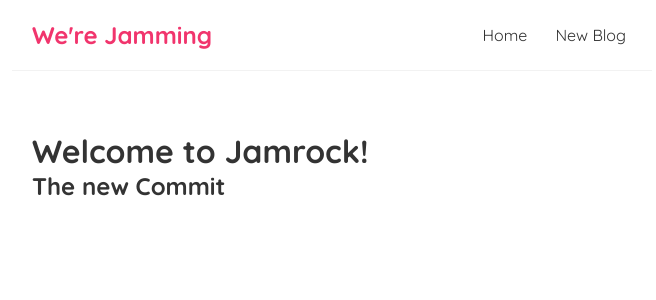
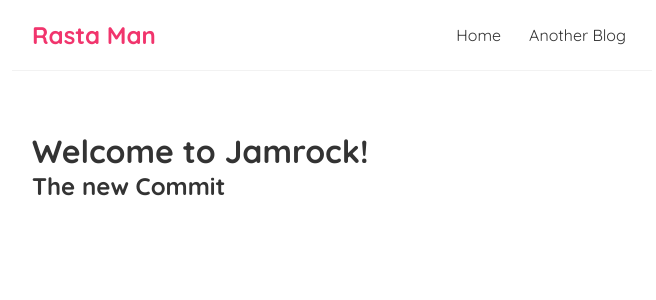
Before and after one commit to Atsdaq/dojo-blog, a React (Create React App) app: page / in a window 1280 px wide. Shown: the top 300 px of the page, without its empty margins (308-964 px from the left). Built offline with nearby package versions, Linux system fonts and the light colour scheme.

Commit message:
css change

```diff
--- a/src/Navbar.js
+++ b/src/Navbar.js
@@ -1,10 +1,10 @@
 const Navbar = () => {
     return (
         <nav className="navbar">
-            <h1>We're Jamming</h1>
+            <h1>Rasta Man</h1>
             <div className="links">
                 <a href="/">Home</a>
-                <a href="/create ">New Blog</a>
+                <a href="/create">Another Blog</a>
             </div>
         </nav>
     );
```
